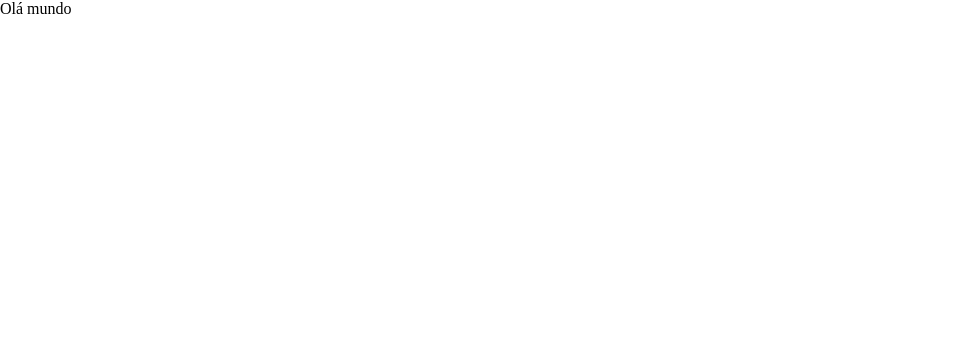
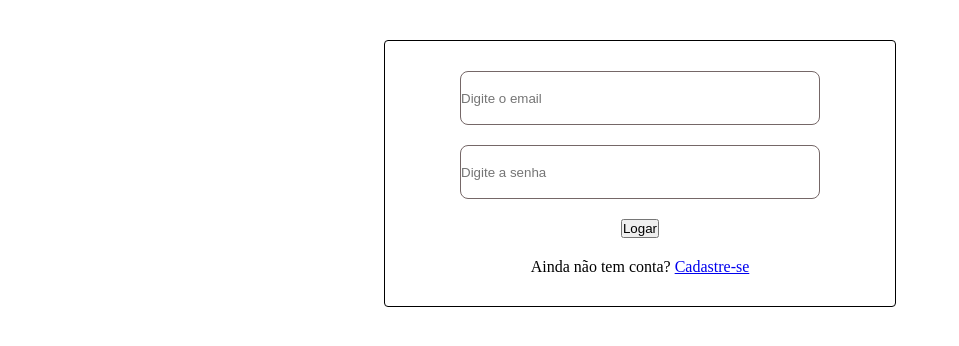
Before and after one commit to Delpidel/UnifiedWorkout, a Vue app: page / in a window 1280 px wide. Shown: the top 346 px of the page, without its empty margins (0-959 px from the left). Built offline with nearby package versions, Linux system fonts and the light colour scheme.

Commit message:
feat: tela de login sem requisições com axios

```diff
--- a/src/App.vue
+++ b/src/App.vue
@@ -1,4 +1,3 @@
 <template>
-  <router-view>Olá mundo</router-view>
-
-  </template>
+  <router-view></router-view>
+</template>
--- a/src/views/Login/Login.vue
+++ b/src/views/Login/Login.vue
@@ -1 +1,73 @@
-<template>Olá mundo</template>
+<template>
+    <form @submit.prevent="handleLogin" class="login-form">
+      <input placeholder="Digite o email" v-model="email" :class="{ error: emptyEmail }"
+      @input="clearError('email')"/>
+      <span v-if="emptyEmail" class="error-message">Campo obrigatório</span>
+
+      <input type="password" placeholder="Digite a senha" v-model="password" :class="{ error: emptyPassword }"
+      @input="clearError('password')"/>
+      <span v-if="emptyPassword" class="error-message">Campo obrigatório</span>
+
+
+      <button type="submit">Logar</button>
+
+      <p>Ainda não tem conta? <router-link to="/cadastro">Cadastre-se</router-link></p>
+    </form>
+  </template>
+
+  <script>
+  export default {
+    data() {
+      return {
+        email: '',
+        password: '',
+        emptyEmail: false,
+        emptyPassword: false
+      }
+    },
+    methods: {
+      handleLogin() {
+          if (this.email === "") this.emptyEmail = true;
+          if (this.password === "") this.emptyPassword = true;
+      },
+      clearError(fieldName) {
+          if (fieldName === "email" && this.email) {
+          this.emptyEmail = false;
+          }
+          if (fieldName === "password" && this.password) {
+          this.emptyPassword = false;
+        }
+      }
+  }
+  }
+
+  </script>
+
+  <style scoped>
+  .login-form {
+    margin: 40px auto;
+    width: 40%;
+    border-radius: 4px;
+    border: 1px solid black;
+    display: flex;
+    flex-direction: column;
+    gap: 20px;
+    align-items: center;
+    padding: 30px;
+  }
+
+  input {
+    height: 54px;
+    width: 80%;
+    border-radius: 8px;
+    border: 1px solid #756767;
+    outline: none;
+  }
+  .error {
+    border: 1px solid red;
+  }
+
+  .error-message {
+    color: red;
+  }
+  </style>
```
